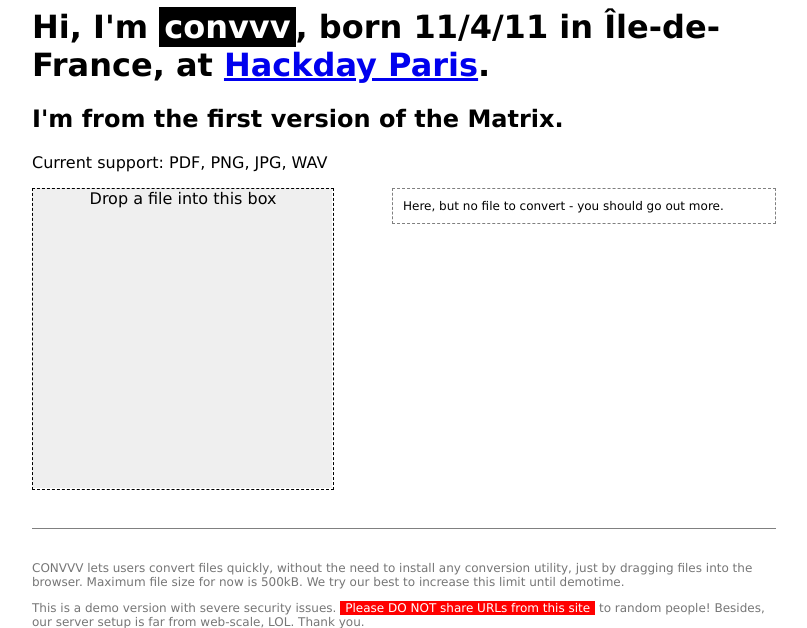
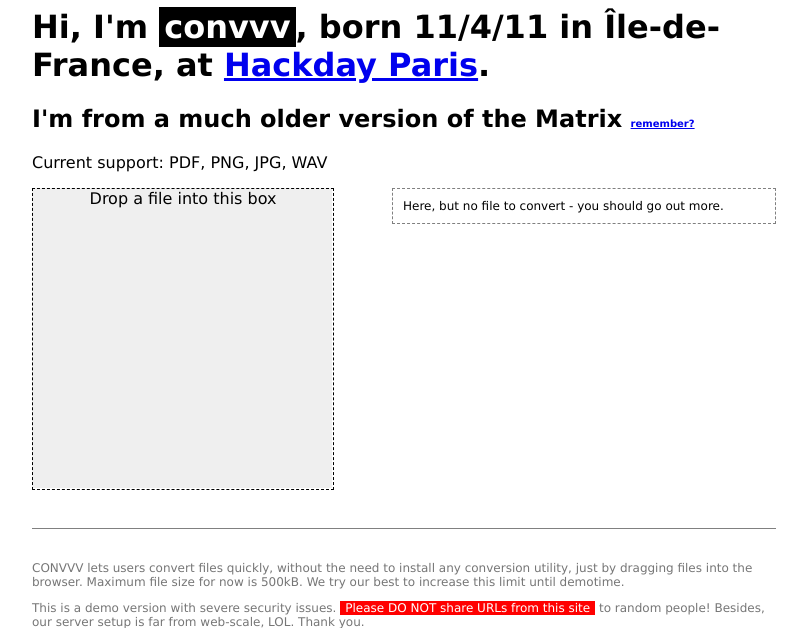
Before and after one commit to miku/convvv, a Flask app: page /index/ in a window 1280 px wide. Shown: the top 628 px of the page, without its empty margins (236-1043 px from the left). Run offline with Flask 2, Linux system fonts and the light colour scheme.

Commit message:
monica belluci

```diff
--- a/templates/index.html
+++ b/templates/index.html
@@ -91,7 +91,7 @@
 <body>
 	<div id="page">
 		<h1>Hi, I'm <span style="color:white; background: black; padding: 1px 5px 1px 5px">convvv</span>, born 11/4/11 in Île-de-France, at <a href="http://hackdayparis.org/">Hackday Paris</a>.</h1>
-		<h2>I'm from the first version of the Matrix.</h2>
+		<h2>I'm from a much older version of the Matrix <span style="font-size: 10px"><a href="http://goo.gl/edMBM">remember?</a></span></h2>
 		<p>Current support: PDF, PNG, JPG, WAV</p>
 
 	<!-- data-width="460" data-height="345" data-type="jpg" data-crop="true" data-quality="60" -->
```
